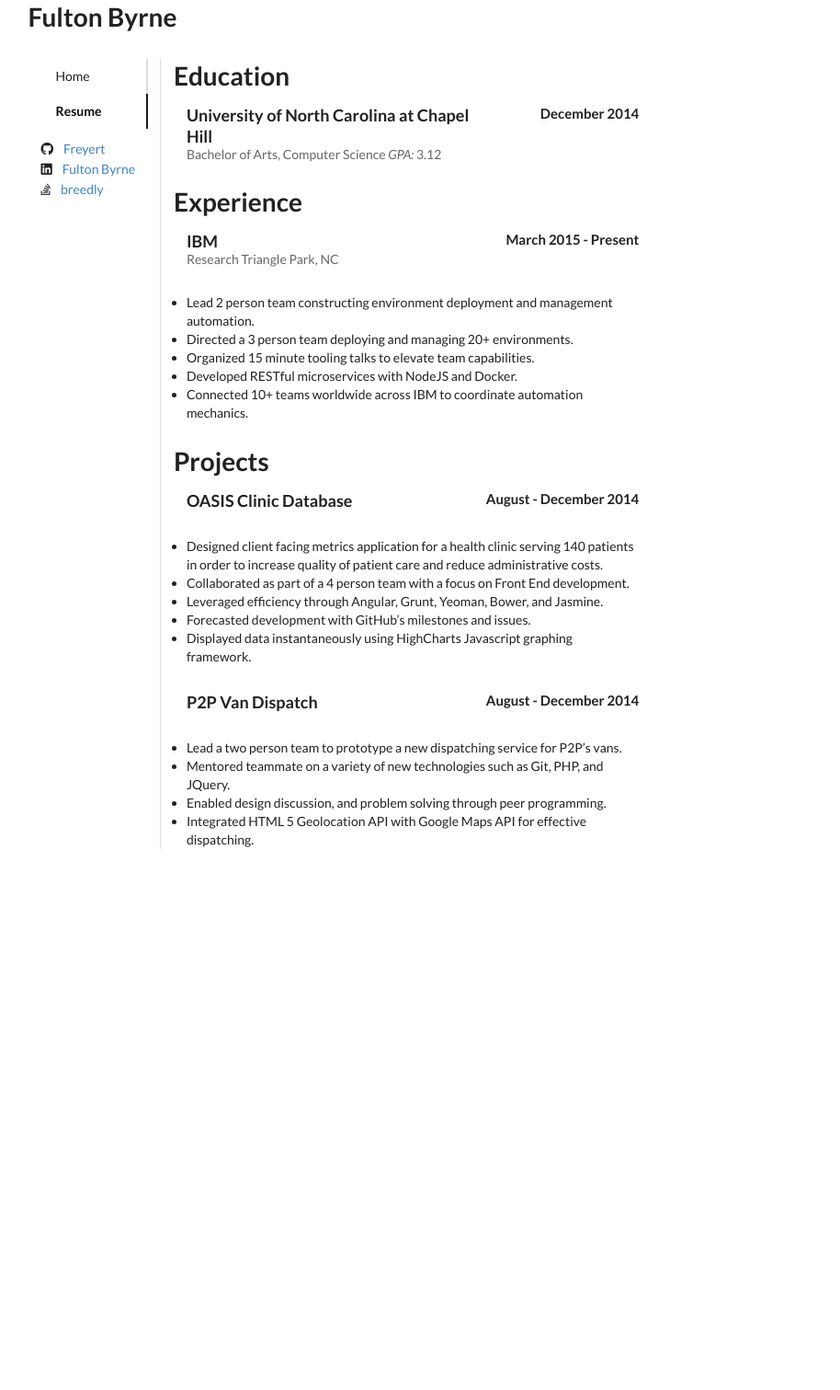
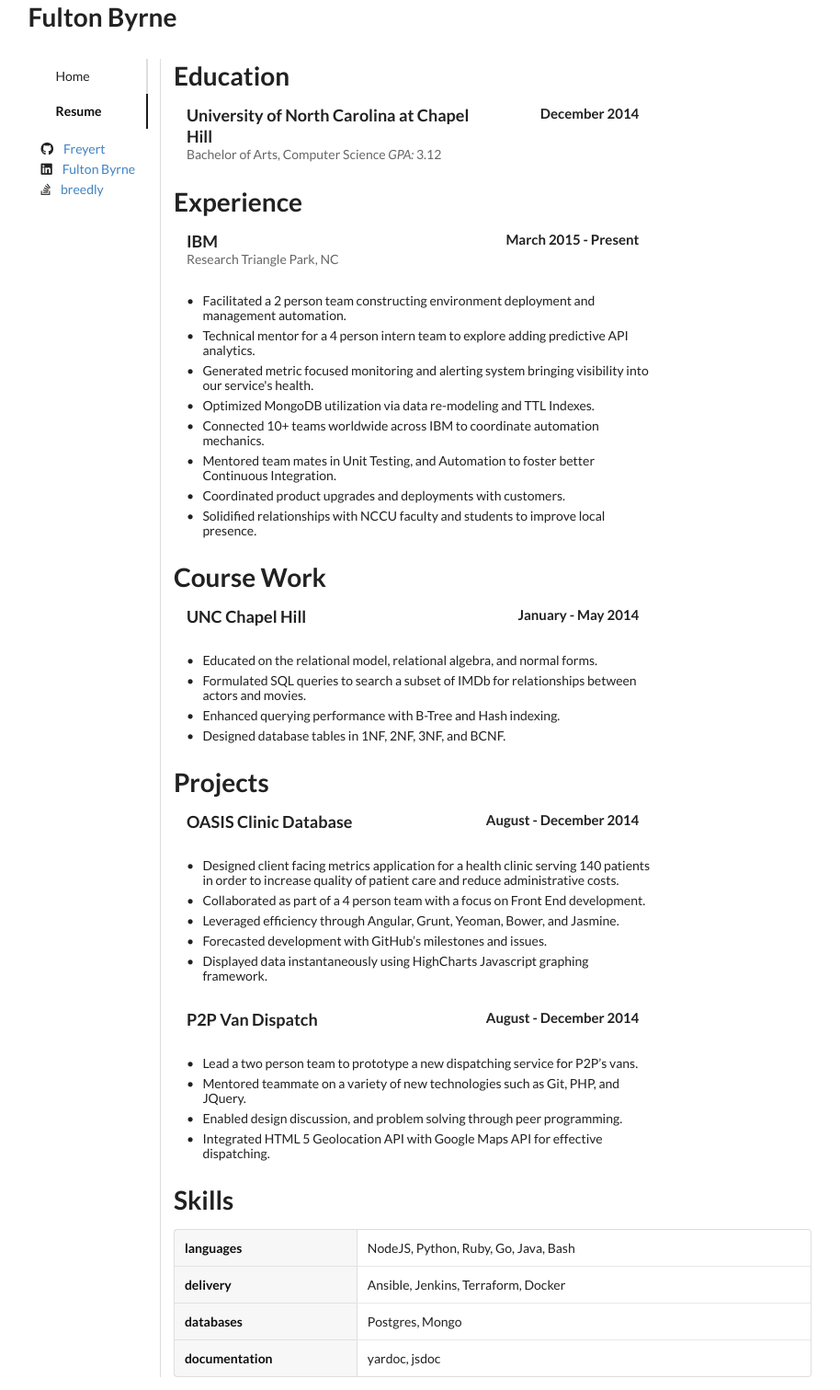
Before and after one commit to Freyert/freyert.github.io, a Jekyll site: the page built from resume.html, in a window 1280 px wide. Shown: the whole page at 92% size, without its empty margins (32-946 px from the left). Built offline with Jekyll 4.4.1, drawn with Linux system fonts in a browser that asks for light colours; nearby versions of some CDN libraries; before the commit the page ends 937 px from its top, so only the background shows below that.

Commit message:
feat: skills

```diff
--- a/Gemfile
+++ b/Gemfile
@@ -1,2 +1,6 @@
 source 'https://rubygems.org'
-gem 'github-pages', group: :jekyll_plugins
+
+group :jekyll_plugins do
+  gem 'github-pages'
+  gem 'hawkins'
+end
--- a/_data/resume.yaml
+++ b/_data/resume.yaml
@@ -1,3 +1,9 @@
+skills:
+  languages: NodeJS, Python, Ruby, Go, Java, Bash
+  delivery: Ansible, Jenkins, Terraform, Docker
+  databases: Postgres, Mongo
+  documentation: yardoc, jsdoc
+
 education:
   - location: University of North Carolina at Chapel Hill
     degree: Bachelor of Arts, Computer Science
@@ -8,13 +14,26 @@ experience:
     location: Research Triangle Park, NC
     dates: March 2015 - Present
     bullets:
-      - Lead 2 person team constructing environment deployment and management automation.
-      - Directed a 3 person team deploying and managing 20+ environments.
-      - Organized 15 minute tooling talks to elevate team capabilities.
-      - Developed RESTful microservices with NodeJS and Docker.
+      - Facilitated a 2 person team constructing environment deployment and management automation.
+      - Technical mentor for a 4 person intern team to explore adding predictive API analytics.
+      - Generated metric focused monitoring and alerting system bringing visibility into our service's health.
+      - Optimized MongoDB utilization via data re-modeling and TTL Indexes.
       - Connected 10+ teams worldwide across IBM to coordinate automation mechanics.
+      - Mentored team mates in Unit Testing, and Automation to foster better Continuous Integration.
+      - Coordinated product upgrades and deployments with customers.
+      - Solidified relationships with NCCU faculty and students to improve local presence.
+course_work:
+  - description: 'COMP 521: Files and Databases'
+    location: UNC Chapel Hill
+    dates: January - May 2014
+    bullets:
+      - Educated on the relational model, relational algebra, and normal forms.
+      - Formulated SQL queries to search a subset of IMDb for relationships between actors and movies.
+      - Enhanced querying performance with B-Tree and Hash indexing.
+      - Designed database tables in 1NF, 2NF, 3NF, and BCNF.
 projects:
   - description: OASIS Clinic Database
+    location: University of North Carolina at Chapel Hill
     dates: August - December 2014
     bullets:
       - Designed client facing metrics application for a health clinic serving 140 patients in order to increase quality of patient care and reduce administrative costs.
@@ -23,6 +42,7 @@ projects:
       - Forecasted development with GitHub’s milestones and issues.
       - Displayed data instantaneously using HighCharts Javascript graphing framework.
   - description: P2P Van Dispatch
+    location: University of North Carolina at Chapel Hill
     dates: August - December 2014
     bullets:
       - Lead a two person team to prototype a new dispatching service for P2P’s vans.
--- a/_includes/bullet_list.html
+++ b/_includes/bullet_list.html
@@ -1,5 +1,5 @@
 <div class="row">
-  <ul class="ui twelve wide column">
+  <ul class="ui twelve wide column list">
     {% for bullet in include.item.bullets %}
     <li>{{bullet}}</li>
     {% endfor %}
--- a/resume.html
+++ b/resume.html
@@ -18,6 +18,7 @@ layout: default
   </div>
 </div>
 {% endfor %}
+
 <h1>Experience</h1>
 {% for experience in site.data.resume.experience %}
 <div class="ui grid layout container">
@@ -35,6 +36,20 @@ layout: default
   {% include bullet_list.html item=experience %}
 </div>
 {% endfor %}
+<h1>Course Work</h1>
+{% for course in site.data.resume.course_work %}
+<div class="ui grid layout container">
+  <div class="row">
+    <h3 class="ui header eight wide column">
+        {{course.location}}
+    </h3>
+    <h4 class="right aligned four wide column">
+      {{course.dates}}
+    </h4>
+  </div>
+  {% include bullet_list.html item=course %}
+</div>
+{% endfor %}
 <h1>Projects</h1>
 {% for project in site.data.resume.projects %}
 <div class="ui grid layout container">
@@ -49,3 +64,15 @@ layout: default
   {% include bullet_list.html item=project %}
 </div>
 {% endfor %}
+<h1>Skills</h1>
+<div class="ui grid layout container">
+  <div class="row ten wide">
+<table class="ui definition table selectable">
+{% for skill in site.data.resume.skills %}
+<tr>
+<td class="one wide">{{skill[0]}}</td><td class="four wide">{{skill[1]}}</td>
+</tr>
+{% endfor %}
+</table>
+</div>
+</div>
```
Also changed, not shown: Gemfile.lock.
